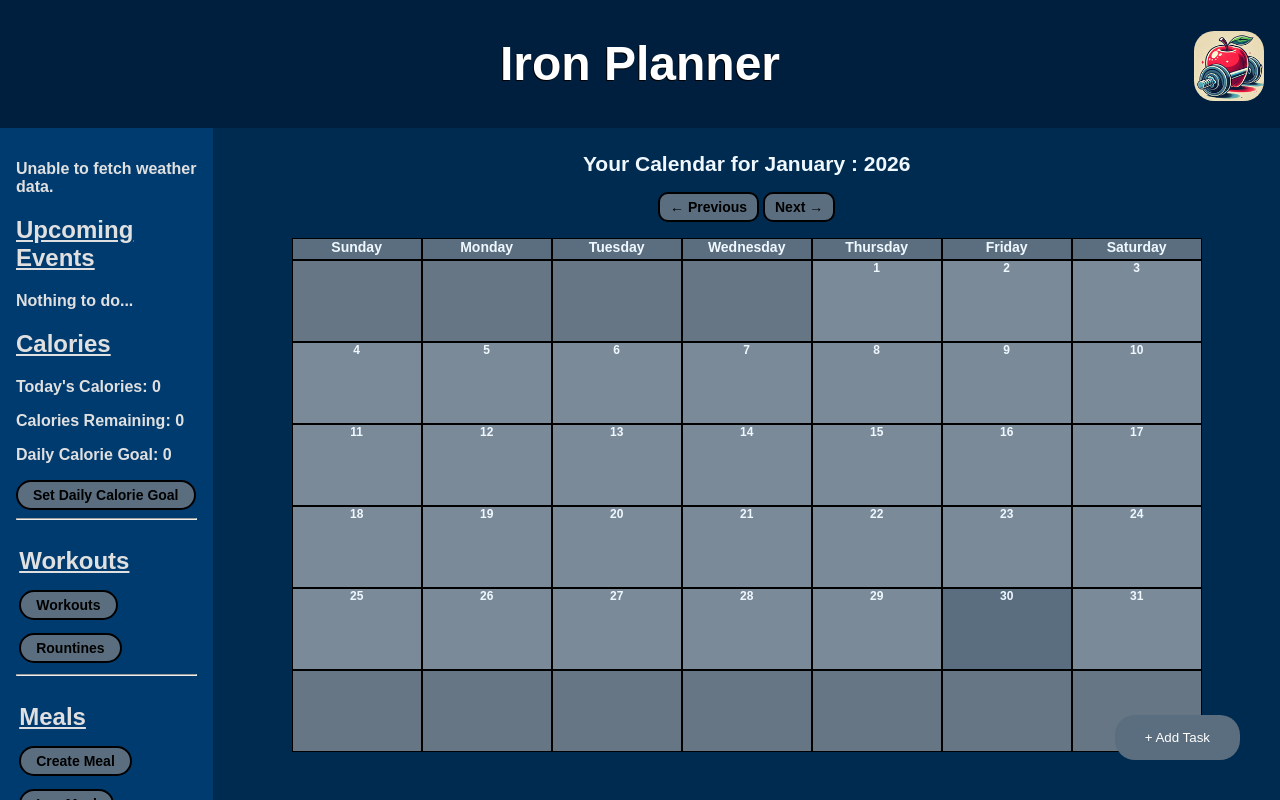
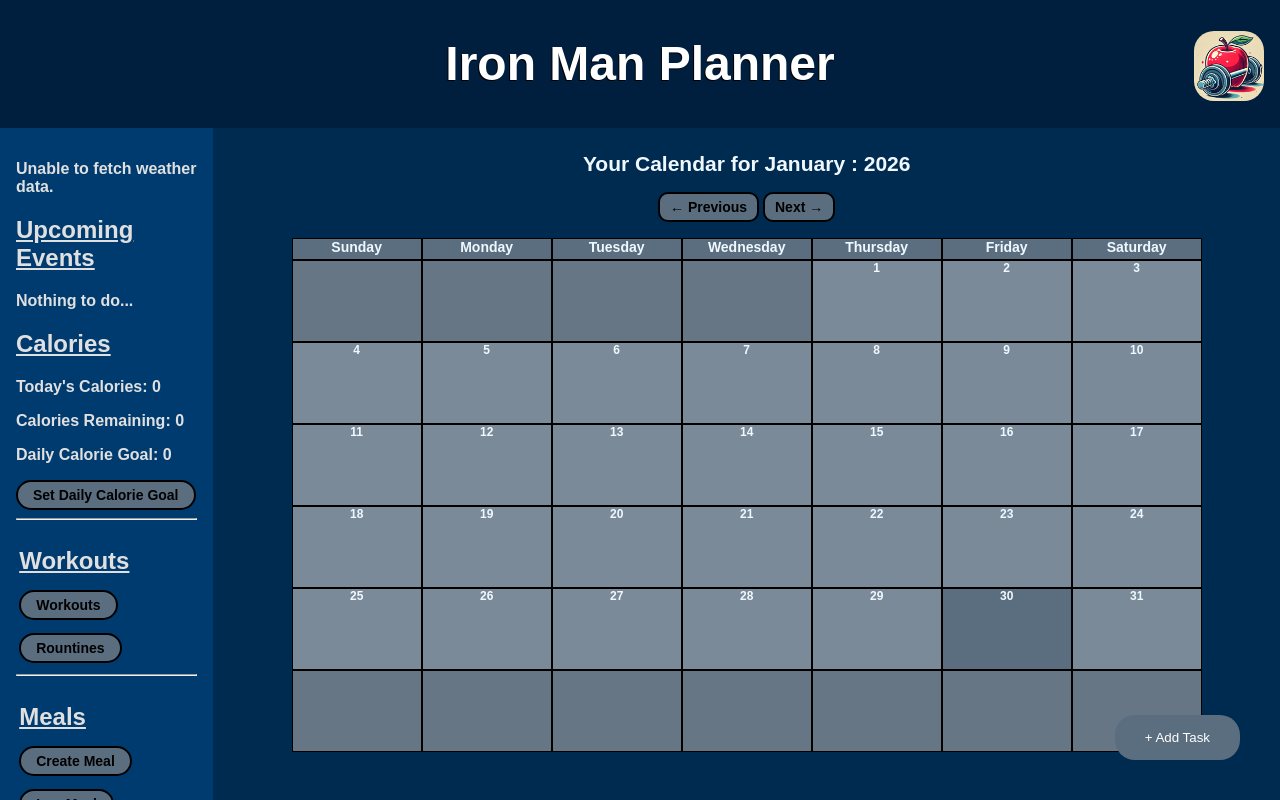
Before and after one commit to jvc68/Personal-Planner-V0.5, a website: page index.html in a window 1280 px wide. Drawn offline with Linux system fonts and the light colour scheme; no server answers; a web font is replaced by a local one.

Commit message:
Revert "Refactor"
This reverts commit 51129a6fe3a1eb0a756677c1f5af265b331d213c.

```diff
--- a/public/index.html
+++ b/index.html
@@ -18,7 +18,7 @@
     <main class="grid-layout">
       <!-- Header section -->
       <header id="head">
-        <h1>Iron Planner</h1>
+        <h1>Iron Man Planner</h1>
 
         <!-- Options dropdown -->
         <div class="option">
```
Also changed, not shown: Fonts/Boughy.otf (renamed from public/Fonts/Boughy.otf), Fonts/IRON_MAN.ttf (renamed from public/Fonts/IRON_MAN.ttf), Fonts/Simple_Bold.ttf (renamed from public/Fonts/Simple_Bold.ttf), JavaScript/calendar.js (renamed from public/JavaScript/calendar.js), JavaScript/calories.js (renamed from public/JavaScript/calories.js), JavaScript/meals.js (renamed from public/JavaScript/meals.js), JavaScript/script.js (renamed from public/JavaScript/script.js), JavaScript/testedFunctions.js (renamed from public/JavaScript/testedFunctions.js), JavaScript/theme.js (renamed from public/JavaScript/theme.js), JavaScript/workout.js (renamed from public/JavaScript/workout.js), package.json (renamed from public/package.json), personal_planner_icon.ico (renamed from public/personal_planner_icon.ico), styles.css (renamed from public/styles.css), 2 other files.
